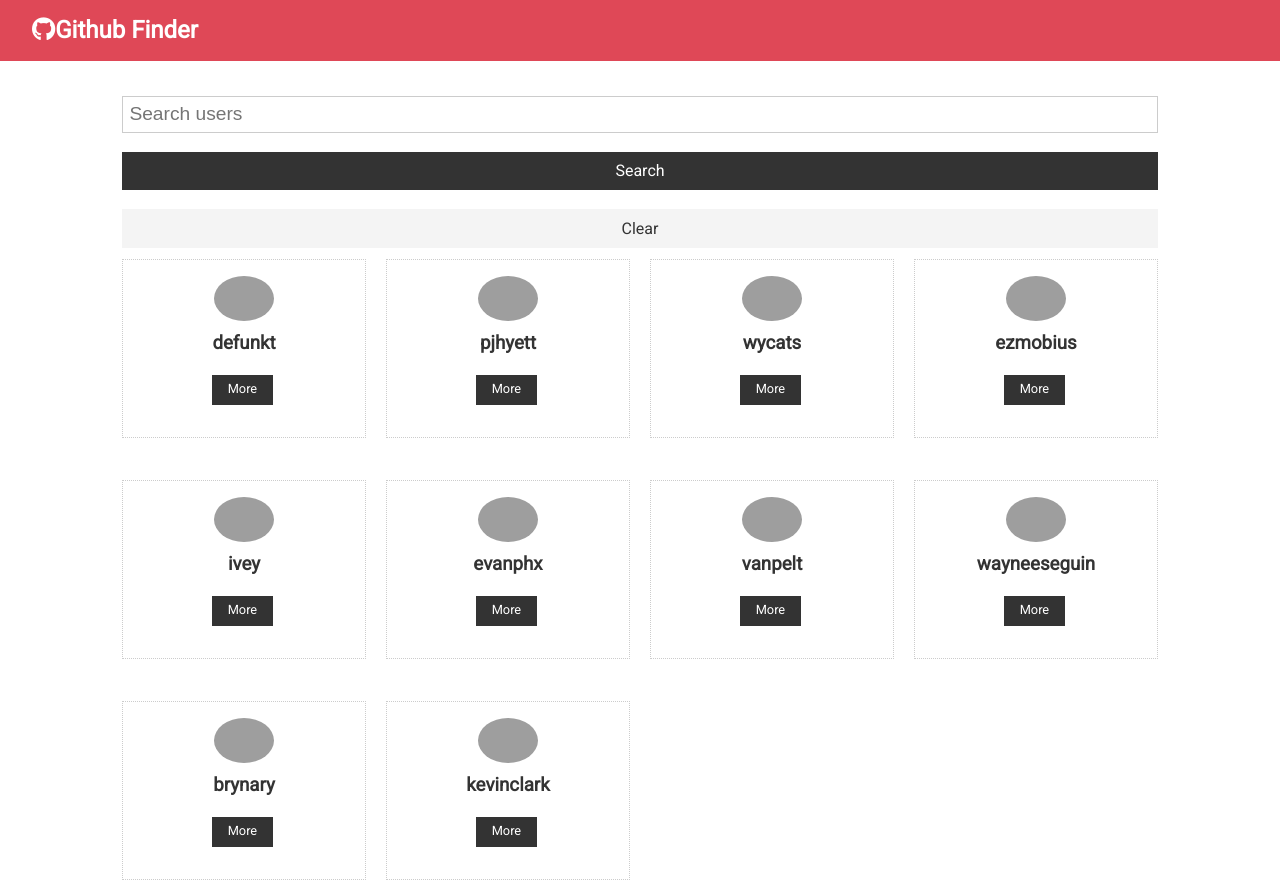
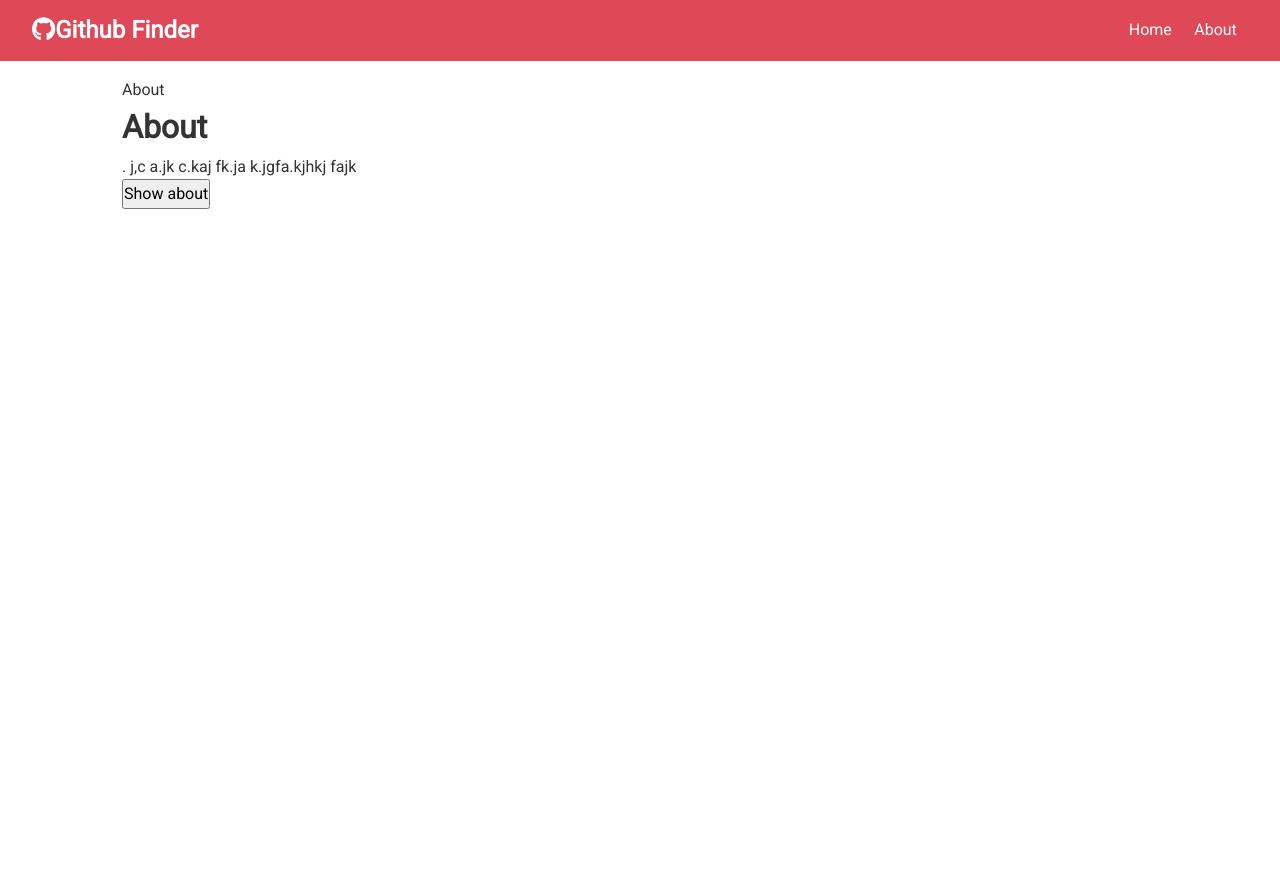
Before and after one commit to cemmanuelonyema/GithubFinder, a React (Create React App) app: page /about in a window 1280 px wide. Shown: the top 886 px of the page. After the commit the page ends 800 px from the top, so only its background shows below. Built offline with nearby package versions, Linux system fonts and the light colour scheme; grey boxes are pictures that could not be loaded.

Commit message:
Added react-dom links and router

```diff
--- a/src/App.js
+++ b/src/App.js
@@ -1,11 +1,13 @@
-import React, { Component } from "react";
-import PropTypes from "prop-types";
+import React, { Component, Fragment } from "react";
+import { BrowserRouter as Router, Route, Switch } from "react-router-dom";
+
 import axios from "axios";
 import "./App.css";
 import NavBar from "./components/layout/NavBar";
 import { Users } from "./components/users/Users";
 import Search from "./components/utils/search/Search";
 import Alert from "./components/layout/Alert";
+import About from "./components/pages/About";
 
 class App extends Component {
   //   state = {
@@ -110,10 +112,18 @@
   render() {
     const { loading, users } = this.state;
     return (
+      <Router>
         <div className="App">
           <NavBar />
           <div className="container">
             <Alert alert={this.state.alert} />
+            <Switch>
+              <Route
+                exact
+                path="/"
+                render={(props) => (
+                  <Fragment>
+                    {" "}
                     {/* placeholder can be changed by passing a 'placeholder' prop into the search comp */}
                     <Search
                       searchUsers={this.searchUsers}
@@ -122,8 +132,14 @@
                       setAlert={this.setAlert}
                     />
                     <Users loading={loading} users={users} />
+                  </Fragment>
+                )}
+              />
+              <Route exact path="/about" component={About} />
+            </Switch>
           </div>
         </div>
+      </Router>
     );
   }
 }
--- a/src/components/layout/NavBar.jsx
+++ b/src/components/layout/NavBar.jsx
@@ -1,4 +1,5 @@
 import React, { Component, Fragment } from "react";
+import { Link } from "react-router-dom";
 import PropTypes from "prop-types";
 
 export default class NavBar extends Component {
@@ -21,6 +22,22 @@
             <i className={this.props.icon}></i>
             {this.props.title}
           </h1>
+          <ul>
+            <li>
+              <Link to="/">Home</Link>
+            </li>
+            <li>
+              <Link to="/about">About</Link>
+            </li>
+          </ul>
+          {/* <ul>
+            <li>
+              <a href="/">Home</a>
+            </li>
+            <li>
+              <a href="/about">About</a>
+            </li>
+          </ul> */}
         </nav>
       </Fragment>
     );
--- /dev/null
+++ b/src/components/pages/About.jsx
@@ -0,0 +1,14 @@
+import React from "react";
+
+const About = () => {
+  return (
+    <div>
+      About
+      <h1>About</h1>
+      <p>. j,c a.jk c.kaj fk.ja k.jgfa.kjhkj fajk</p>
+      <button>Show about</button>
+    </div>
+  );
+};
+
+export default About;
```
Lines whose indentation alone changed are shown as unchanged.
